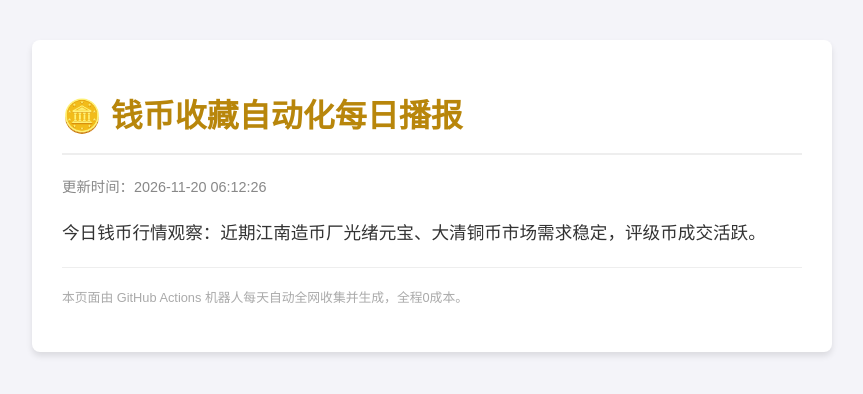
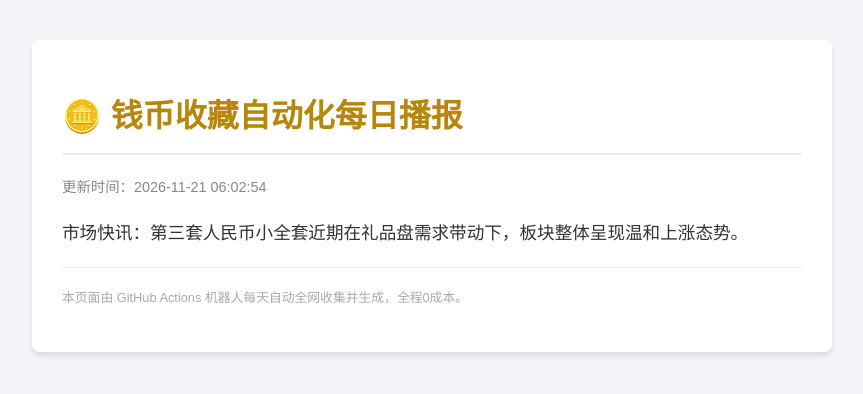
Before and after one commit to yang79403-wq/coin-news-bot, a plain HTML site: page index.html in a window 1280 px wide. Shown: the whole page, without its empty margins (208-1071 px from the left). Drawn offline with Linux system fonts and the light colour scheme.

Commit message:
自动更新今日钱币内容: Sat Nov 21 06:02:54 UTC 2026

```diff
--- a/index.html
+++ b/index.html
@@ -15,9 +15,9 @@
 <body>
     <div class="card">
         <h1>🪙 钱币收藏自动化每日播报</h1>
-        <div class="time">更新时间：2026-11-20 06:12:26</div>
+        <div class="time">更新时间：2026-11-21 06:02:54</div>
         <div class="content">
-            <p>今日钱币行情观察：近期江南造币厂光绪元宝、大清铜币市场需求稳定，评级币成交活跃。</p>
+            <p>市场快讯：第三套人民币小全套近期在礼品盘需求带动下，板块整体呈现温和上涨态势。</p>
         </div>
         <hr style="border:0; border-top:1px solid #eee; margin:20px 0;">
         <p style="font-size: 0.8em; color: #aaa;">本页面由 GitHub Actions 机器人每天自动全网收集并生成，全程0成本。</p>
```
